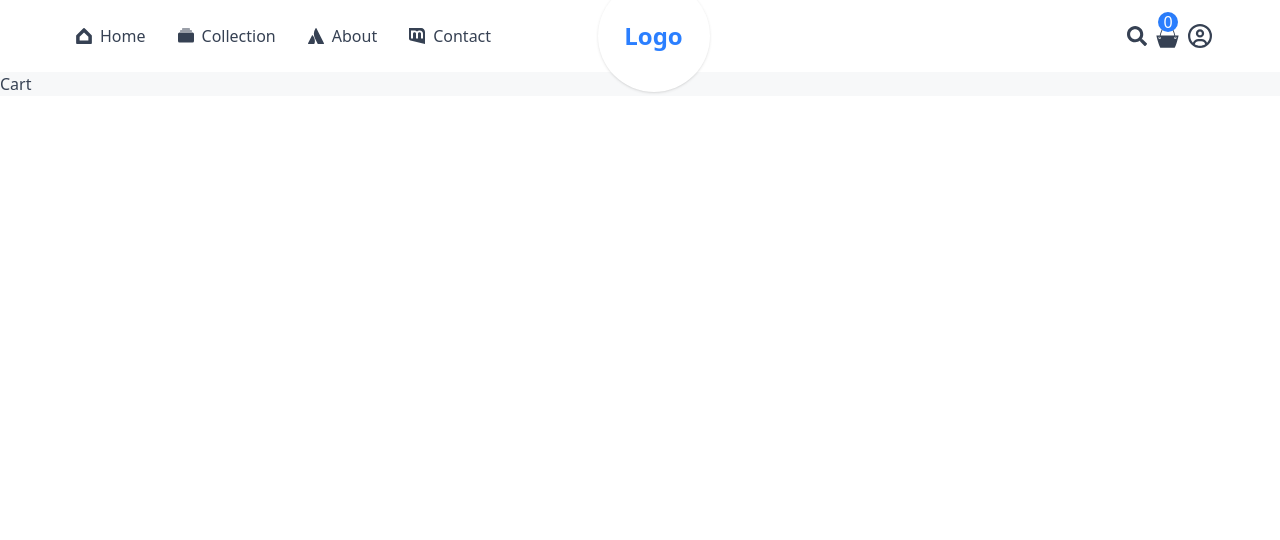
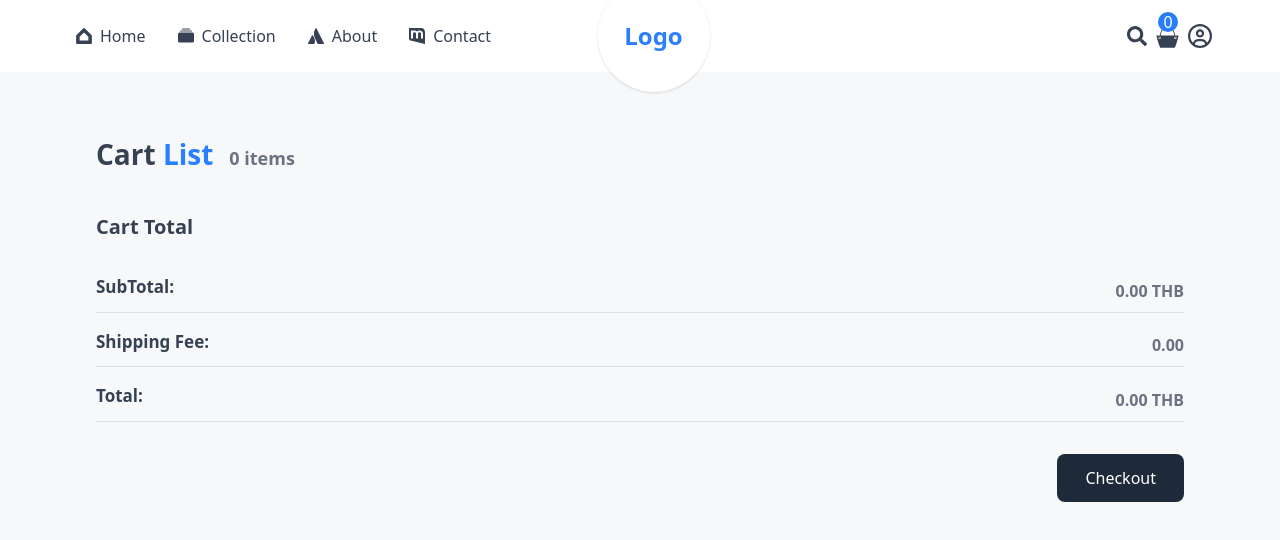
Before and after one commit to MartinCats/myshop, a React (Vite) app: page /cart in a window 1280 px wide. Shown: the top 540 px of the page. Built offline with nearby package versions, Linux system fonts and the light colour scheme.

Commit message:
Cart page

```diff
--- /dev/null
+++ b/src/components/CartTotal.jsx
@@ -0,0 +1,32 @@
+import { useContext } from "react";
+import { ShopContext } from "../context/ShopContext";
+
+function CartTotal() {
+  const { currency, getCartAmount, delivery_charges } = useContext(ShopContext);
+
+  return (
+    <div className="w-full">
+      <h3 className="font-bold mb-5 text-[20px]">Cart Total</h3>
+      <div className="flex-between pt-3">
+        <h4 className="h4">SubTotal:</h4>
+        <p className="font-bold text-[16px]">
+          {getCartAmount()}.00
+          {currency}
+        </p>
+      </div>
+      <hr className="mx-auto h-[1px] w-full text-gray-900/10 my-1"/>
+      <div className="flex-between pt-3">
+        <h4 className="h4">Shipping Fee:</h4>
+        <p className="font-bold text-[16px]">{getCartAmount() === 0 ? "0.00" : `${delivery_charges}.00${currency}`}</p>
+      </div>
+      <hr className="mx-auto h-[1px] w-full text-gray-900/10 my-1"/>
+      <div className="flex-between pt-3">
+        <h4 className="h4">Total:</h4>
+        <p className="font-bold text-[16px]">{getCartAmount() === 0 ? 0.00 : getCartAmount() + delivery_charges}.00 {currency}</p>
+      </div>
+      <hr className="mx-auto h-[1px] w-full text-gray-900/10 my-1"/>
+    </div>
+  );
+}
+
+export default CartTotal;
--- a/src/context/ShopContext.jsx
+++ b/src/context/ShopContext.jsx
@@ -1,69 +1,105 @@
-import { createContext, useEffect, useState } from "react"
-import {products} from "../assets/data.js"
-import { toast } from "react-toastify"
+import { createContext, useEffect, useState } from "react";
+import { products } from "../assets/data.js";
+import { toast } from "react-toastify";
+import { useNavigate } from "react-router-dom"
 
-export const ShopContext = createContext()
+export const ShopContext = createContext();
 
 const ShopContextProvider = (props) => {
+  const currency = " THB";
+  const delivery_charges = 10;
+  const navigate = useNavigate()
 
-    const currency = 'B';
-    const delivery_charges = 10 ;
-
-    const [search, setSearch] = useState("")
-    const [showSearch, setShowSearch] = useState(false)
-    const [cartItems, setCartItems] = useState({})
+  const [search, setSearch] = useState("");
+  const [showSearch, setShowSearch] = useState(false);
+  const [cartItems, setCartItems] = useState({});
 
   // เพิ่มของใส่ cart
   const addToCart = async (itemId, size) => {
+    if (!size) {
+      toast.error("Please select a size");
+      return;
+    }
+    let cartData = structuredClone(cartItems);
 
-        if(!size){
-            toast.error("Please select a size")
-            return
+    if (cartData[itemId]) {
+      if (cartData[itemId][size]) {
+        cartData[itemId][size] += 1;
+      } else {
+        cartData[itemId][size] = 1;
       }
-        let cartData = structuredClone(cartItems)
-
-        if(cartData[itemId]) {
-            if (cartData[itemId][size]) {
-                cartData[itemId][size] += 1
     } else {
-                cartData[itemId][size] = 1
-            }
-        }else {
-            cartData[itemId] = {}
-            cartData[itemId][size] = 1
+      cartData[itemId] = {};
+      cartData[itemId][size] = 1;
     }
 
-        setCartItems(cartData)
-    }
+    setCartItems(cartData);
+  };
 
   const getCartCount = () => {
-        let totalCount = 0
-        for (const items in cartItems){
-            for (const item in cartItems[items]){
+    let totalCount = 0;
+    for (const items in cartItems) {
+      for (const item in cartItems[items]) {
         try {
-                    if(cartItems[items][item] > 0){
-                        totalCount += cartItems[items][item]
+          if (cartItems[items][item] > 0) {
+            totalCount += cartItems[items][item];
+          }
+        } catch (error) {}
+      }
+    }
+    return totalCount;
+  };
+
+  //   useEffect(() => {
+  //     console.log(cartItems);
+  //   }, [cartItems]);
+
+  // update จำนวนของสินค้าในตะกร้า
+  const updateQuantity = async (itemId, size, quantity) => {
+    let cartData = structuredClone(cartItems);
+    cartData[itemId][size] = quantity;
+    setCartItems(cartData);
+  };
+
+  // ราคารวม
+  const getCartAmount = () => {
+    let totalAmount = 0;
+    for (const items in cartItems) {
+      let itemInfo = products.find((product) => product._id == items);
+      for (const item in cartItems[items]) {
+        try {
+          if (cartItems[items][item] > 0) {
+            totalAmount += itemInfo.price * cartItems[items][item];
           }
         } catch (error) {
-
+          console.log(error);
         }
       }
     }
-        return totalCount
-    }
+    return totalAmount;
+  };
 
-
-    useEffect(()=>{
-        console.log(cartItems)
-    },[cartItems])
-
-    const contextValue = {products, currency, delivery_charges, search, setSearch, showSearch, setShowSearch, addToCart, getCartCount}
+  const contextValue = {
+    products,
+    currency,
+    delivery_charges,
+    search,
+    setSearch,
+    showSearch,
+    setShowSearch,
+    addToCart,
+    getCartCount,
+    cartItems,
+    updateQuantity,
+    getCartAmount,
+    navigate,
+  };
 
   return (
     <ShopContext.Provider value={contextValue}>
       {props.children}
     </ShopContext.Provider>
-    )
-}
+  );
+};
 
 export default ShopContextProvider;
--- a/src/pages/Cart.jsx
+++ b/src/pages/Cart.jsx
@@ -1,9 +1,143 @@
-
+import { useContext, useEffect, useState } from "react";
+import { ShopContext } from "../context/ShopContext";
+import CartTotal from "../components/CartTotal";
+import { FaRegWindowClose, FaMinus, FaPlus } from "react-icons/fa";
 
 function Cart() {
+  const {
+    getCartCount,
+    products,
+    cartItems,
+    currency,
+    updateQuantity,
+    navigate,
+  } = useContext(ShopContext);
+  const [cartData, setCartData] = useState([]);
+  const [quantities, setQuantities] = useState({});
+
+  useEffect(() => {
+    const tempData = [];
+    const initialQuantities = {};
+    for (const items in cartItems) {
+      for (const item in cartItems[items]) {
+        if (cartItems[items][item] > 0) {
+          tempData.push({
+            _id: items,
+            size: item,
+            quantity: cartItems[items][item],
+          });
+          initialQuantities[`${items}-${item}`] = cartItems[items][item];
+        }
+      }
+    }
+    setCartData(tempData);
+    setQuantities(initialQuantities);
+  }, [cartItems]);
+
+  const increment = (id, size) => {
+    const key = `${id}-${size}`;
+    const newValue = quantities[key] + 1;
+    setQuantities((prev) => ({ ...prev, [key]: newValue }));
+    updateQuantity(id, size, newValue);
+  };
+
+  const decrement = (id, size) => {
+    const key = `${id}-${size}`;
+    if (quantities[key] > 1) {
+      const newValue = quantities[key] - 1;
+      setQuantities((prev) => ({ ...prev, [key]: newValue }));
+      updateQuantity(id, size, newValue);
+    }
+  };
+
   return (
-    <div>Cart</div>
-  )
+    <section>
+      <div className="mx-auto max-w-[1440px] px-6 lg:px-12">
+        <div className="mx-auto max-w-[1440px] px-6 lg:px-12 py-10 rounded-2xl my-6 max-xl:mt-8">
+          {/* Title */}
+          <div className="flex items-baseline gap-x-4">
+            <h3 className="h3">
+              Cart <span className="text-blue-500">List</span>
+            </h3>
+            <p className="font-bold text-[18px]">{getCartCount()} items</p>
+          </div>
+          {/* Container */}
+          <div className="mt-6">
+            {cartData.map((item, i) => {
+              const productData = products.find(
+                (product) => product._id === item._id
+              );
+              const key = `${item._id}-${item.size}`;
+
+              return (
+                <div key={i} className="p-1 rounded-lg">
+                  <div className="flex items-center gap-x-3">
+                    <div className="flex items-start gap-6">
+                      <img
+                        src={productData.image[0]}
+                        alt=""
+                        className="w-16 sm:w-18 rounded-lg"
+                      />
+                    </div>
+                    <div className="flex flex-col w-full">
+                      <div className="flex-between">
+                        <h5 className="h5 !my-0 line-clamp-1">
+                          {productData.name}
+                        </h5>
+                        <FaRegWindowClose
+                          onClick={() => updateQuantity(item._id, item.size, 0)}
+                          className="text-blue-500 cursor-pointer"
+                        />
+                      </div>
+                      <p className="font-bold text-[14px] my-0.5">
+                        Size: {item.size}
+                      </p>
+                      <div className="flex-between">
+                        <div className="flex items-center ring-1 ring-slate-900/5 rounded-full overflow-hidden bg-gray-900/5">
+                          <button className="p-1.5 bg-white text-blue-500 rounded-full shadow-md">
+                            <FaMinus
+                              onClick={() => decrement(item._id, item.size)}
+                              className="text-xs cursor-pointer"
+                            />
+                          </button>
+                          <p className="px-2.5">{quantities[key]}</p>
+                          <button className="p-1.5 bg-white text-blue-500 rounded-full shadow-md">
+                            <FaPlus
+                              onClick={() => increment(item._id, item.size)}
+                              className="text-xs cursor-pointer"
+                            />
+                          </button>
+                        </div>
+                        <h4 className="h4">
+                          {currency}
+                          {productData.price}
+                        </h4>
+                      </div>
+                    </div>
+                  </div>
+                  <hr className="mx-auto h-[1px] w-4/5 text-gray-900/10 mt-2.5" />
+                </div>
+              );
+            })}
+          </div>
+          <div>
+            <div>
+              <CartTotal />
+              <div className="flex justify-end">
+                <button
+                  className="text-white px-7 py-3 mt-7 rounded-lg transition-all bg-gray-800 font-medium
+              capitalize cursor-pointer"
+                  onClick={() => navigate("/place-order")}
+                >
+                  Checkout
+                </button>
+              </div>
+            </div>
+          </div>
+        </div>
+      </div>
+    </section>
+  );
 }
 
-export default Cart
+export default Cart;
```
Lines whose indentation alone changed are shown as unchanged.
